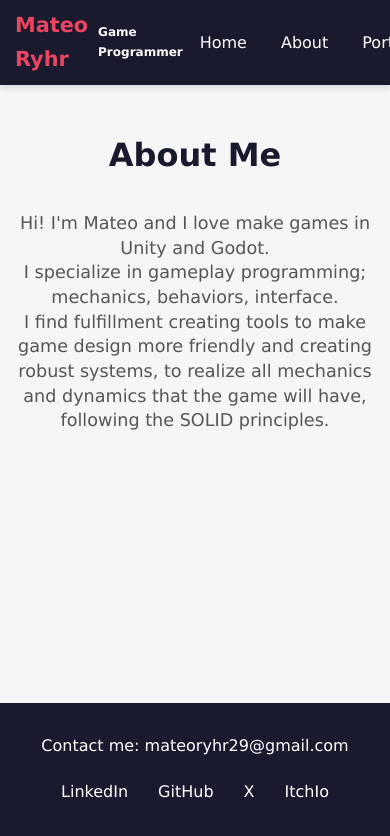
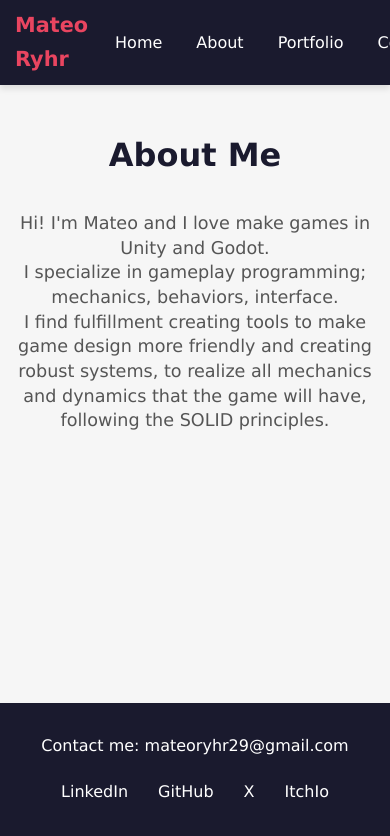
Before and after one commit to MateoRyhr/gamedev, a plain HTML site: page about.html in a window 390 px wide. Drawn offline with Linux system fonts and the light colour scheme.

Commit message:
Removed Game Programmer from header to be mobile friendly.

```diff
--- a/about.html
+++ b/about.html
@@ -11,7 +11,7 @@
     <header class="header">
       <div>
         <h1>Mateo Ryhr</h1>
-        <h3>Game Programmer</h3>
+
       </div>
       <nav>
         <ul class="nav-list">
```
Also changed, not shown: contact.html (+1 -1 lines), index.html (+1 -1 lines), portfolio.html (+1 -1 lines).
